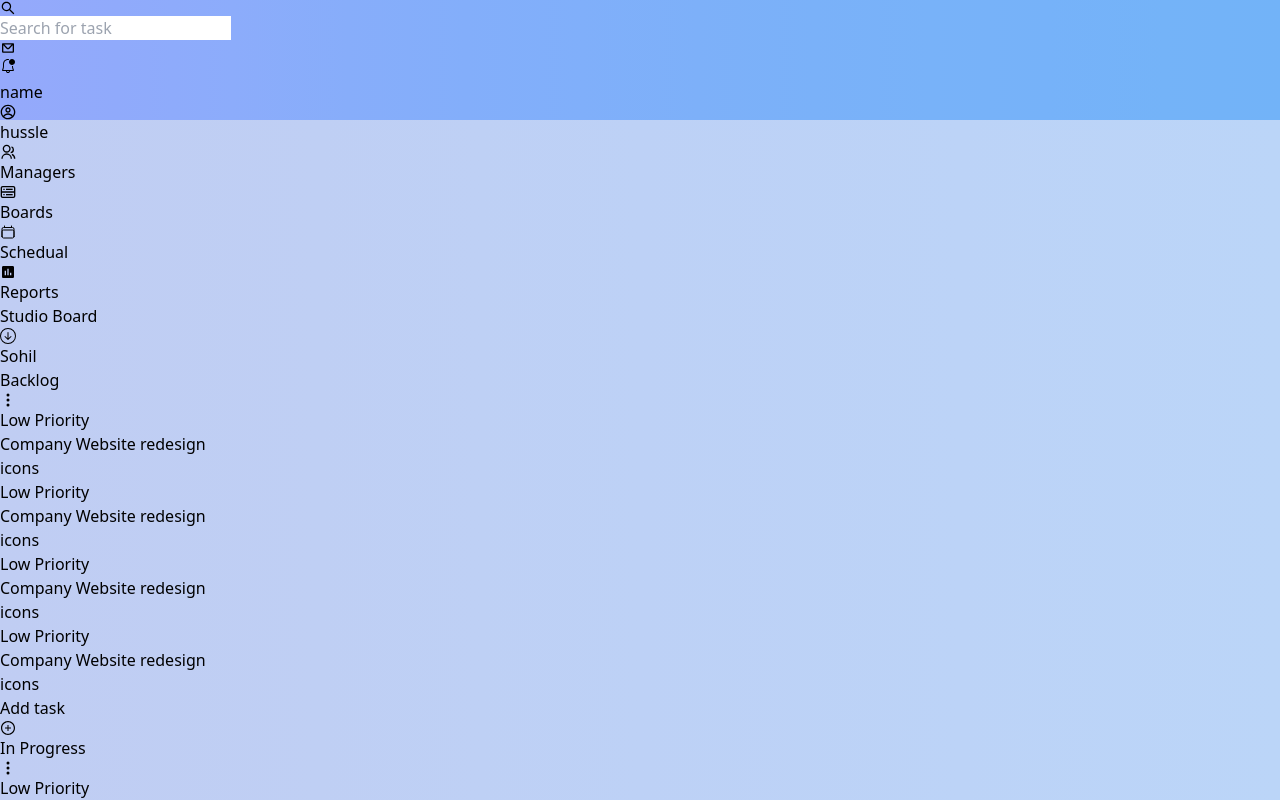
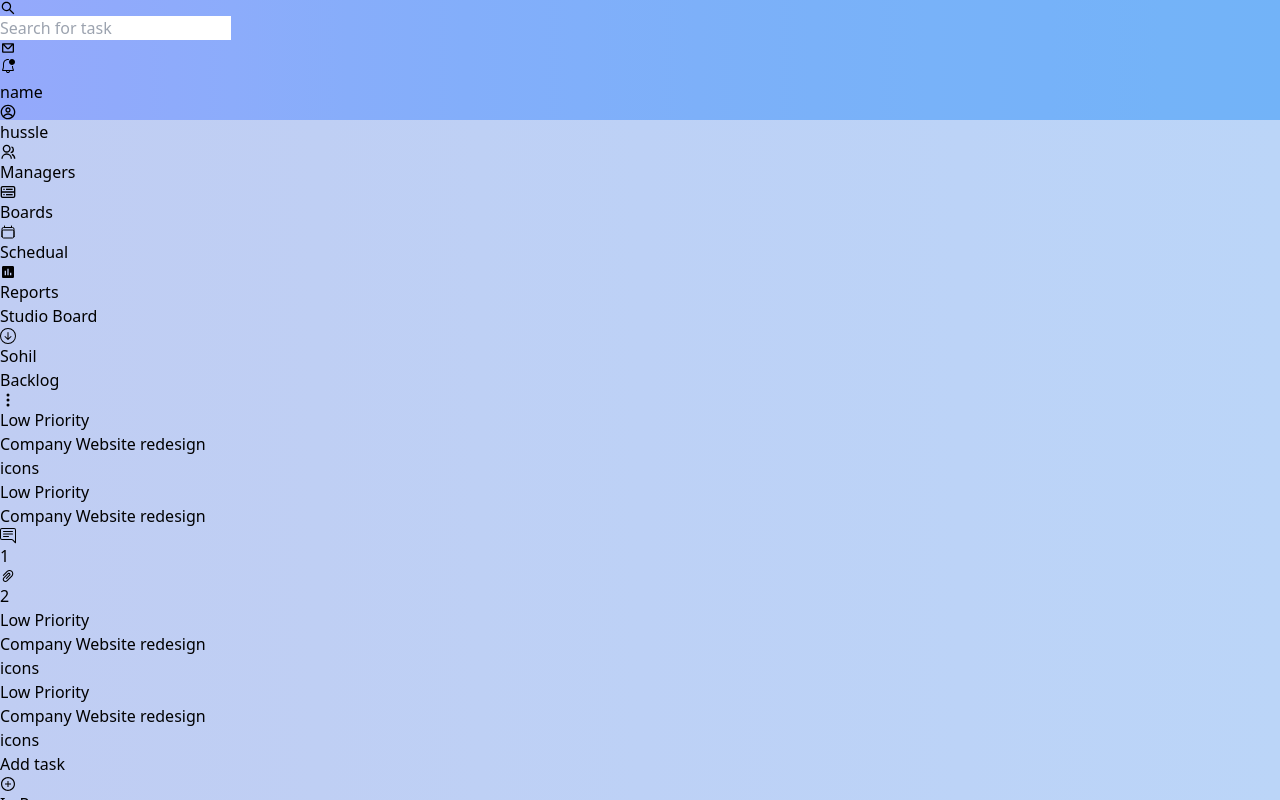
Before and after one commit to RohitSindhi/TaskManagers, a React (Vite) app: page / in a window 1280 px wide. Shown: the top 800 px of the page. Built offline with nearby package versions, Linux system fonts and the light colour scheme.

Commit message:
asdcsdcs
dsdcss

```diff
--- a/src/Components/BackLog.tsx
+++ b/src/Components/BackLog.tsx
@@ -1,19 +1,19 @@
 import React from "react";
 
-import { BsThreeDotsVertical } from "react-icons/bs";
-import { AiOutlinePlusCircle } from "react-icons/ai";
+import { BsThreeDotsVertical,BsChatRightText } from "react-icons/bs";
+import { AiOutlinePlusCircle, AiOutlinePaperClip } from "react-icons/ai";
 
 const BackLog = () => {
   return (
-    <div className="border border-black pl-2 pr-2 bg-[#F6F8FB]">
-      <div className="flex justify-between items-center w-[15vw] pb-2 pt-2">
+    <div className="w-[15vw] shadow-md rounded-md pl-2 pr-2 bg-[#F6F8FB]">
+      <div className="flex justify-between items-center w-[14vw] pb-2 pt-2">
         <div className="font-semibold">Backlog</div>
         <div>
           <BsThreeDotsVertical />
         </div>
       </div>
 
-      <div className="max-h-[44vh] overflow-scroll all-blogs-section">
+      <div className="max-h-[44vh] text-sm cursor-pointer overflow-scroll all-blogs-section">
         <div className="border flex flex-col justify-between rounded-[4px] h-[12vh] bg-white mt-3 pl-2 pr-2">
           <div>Low Priority</div>
           <div>Company Website redesign</div>
@@ -22,7 +22,26 @@ const BackLog = () => {
         <div className="border flex flex-col justify-between rounded-[4px] h-[12vh] bg-white mt-3 pl-2 pr-2">
           <div>Low Priority</div>
           <div>Company Website redesign</div>
-          <div>icons</div>
+          <div className="flex items-center">
+              <div className="flex items-center text-sm gap-1">
+                <div>
+                <BsChatRightText/>
+                </div>
+                <div>
+                  1
+                </div>
+              </div>
+
+              <div className="flex items-center text-sm gap-1">
+                <div>
+                  <AiOutlinePaperClip/>
+                </div>
+                <div>
+                  2
+                </div>
+              </div>
+
+          </div>
         </div>
         <div className="border flex flex-col justify-between rounded-[4px] h-[12vh] bg-white mt-3 pl-2 pr-2">
           <div>Low Priority</div>
--- a/src/Components/Complete.tsx
+++ b/src/Components/Complete.tsx
@@ -5,15 +5,15 @@ import { AiOutlinePlusCircle } from "react-icons/ai"
 
 const Complete = () => {
   return (
-    <div className="border border-black pl-2 pr-2 bg-[#F6F8FB]">
-    <div className="flex justify-between items-center w-[15vw] pb-2 pt-2">
+    <div className="w-[15vw] shadow-md rounded-md pl-2 pr-2 bg-[#F6F8FB]">
+    <div className="flex justify-between items-center w-[14vw] pb-2 pt-2">
       <div className="font-semibold">Complete</div>
       <div>
         <BsThreeDotsVertical />
       </div>
     </div>
 
-    <div className="max-h-[44vh] overflow-scroll all-blogs-section">
+    <div className="max-h-[44vh] text-sm cursor-pointer overflow-scroll all-blogs-section">
       <div className="border flex flex-col justify-between rounded-[4px] h-[12vh] bg-white mt-3 pl-2 pr-2">
         <div>Low Priority</div>
         <div>Company Website redesign</div>
--- a/src/Components/InProgress.tsx
+++ b/src/Components/InProgress.tsx
@@ -5,15 +5,15 @@ import { AiOutlinePlusCircle } from "react-icons/ai"
 
 const InProgress = () => {
   return (
-    <div className="border border-black pl-2 pr-2 bg-[#F6F8FB]">
-    <div className="flex justify-between items-center w-[15vw] pb-2 pt-2">
+    <div className="w-[15vw] shadow-md rounded-md pl-2 pr-2 bg-[#F6F8FB]">
+    <div className="flex justify-between items-center w-[14vw] pb-2 pt-2">
       <div className="font-semibold">In Progress</div>
       <div>
         <BsThreeDotsVertical />
       </div>
     </div>
 
-    <div className="max-h-[44vh] overflow-scroll all-blogs-section">
+    <div className="max-h-[44vh] w-[14vw] cursor-pointer text-sm overflow-scroll all-blogs-section">
       <div className="border flex flex-col justify-between rounded-[4px] h-[12vh] bg-white mt-3 pl-2 pr-2">
         <div>Low Priority</div>
         <div>Company Website redesign</div>
--- a/src/Components/Review.tsx
+++ b/src/Components/Review.tsx
@@ -5,15 +5,15 @@ import { AiOutlinePlusCircle } from "react-icons/ai"
 
 const Review = () => {
   return (
-    <div className="border border-black pl-2 pr-2 bg-[#F6F8FB]">
-    <div className="flex justify-between items-center w-[15vw] pb-2 pt-2">
+    <div className="w-[15vw] shadow-md rounded-md pl-2 pr-2 bg-[#F6F8FB]">
+    <div className="flex justify-between items-center w-[14vw] pb-2 pt-2">
       <div className="font-semibold">Review</div>
       <div>
         <BsThreeDotsVertical />
       </div>
     </div>
 
-    <div className="max-h-[44vh] overflow-scroll all-blogs-section">
+    <div className="max-h-[44vh] text-sm cursor-pointer overflow-scroll all-blogs-section">
       <div className="border flex flex-col justify-between rounded-[4px] h-[12vh] bg-white mt-3 pl-2 pr-2">
         <div>Low Priority</div>
         <div>Company Website redesign</div>
--- a/src/Components/StudioBoard.tsx
+++ b/src/Components/StudioBoard.tsx
@@ -16,7 +16,7 @@ const StudioBoard = () => {
       <Header />
       <div className="flex flex-row w-[86vw]">
         <Slidebar />
-        <div className="border border-black w-[70vw] h-[70vh] pl-8 pr-8 pt-6 bg-[#EEF2F9]">
+        <div className="w-[70vw] h-[70vh] pl-8 pr-8 pt-6 bg-[#EEF2F9]">
           <div className="flex justify-between">
             <div className="text-xl text-black font-semibold flex items-center gap-3">
               <div>Studio Board</div>
@@ -27,7 +27,7 @@ const StudioBoard = () => {
             <div>Sohil</div>
           </div>
 
-          <div className="flex flex-row justify-between items-center pt-6">
+          <div className="flex flex-row justify-between gap-5 items-center pt-6">
             {!icon && (
               <>
                 <div>
```
